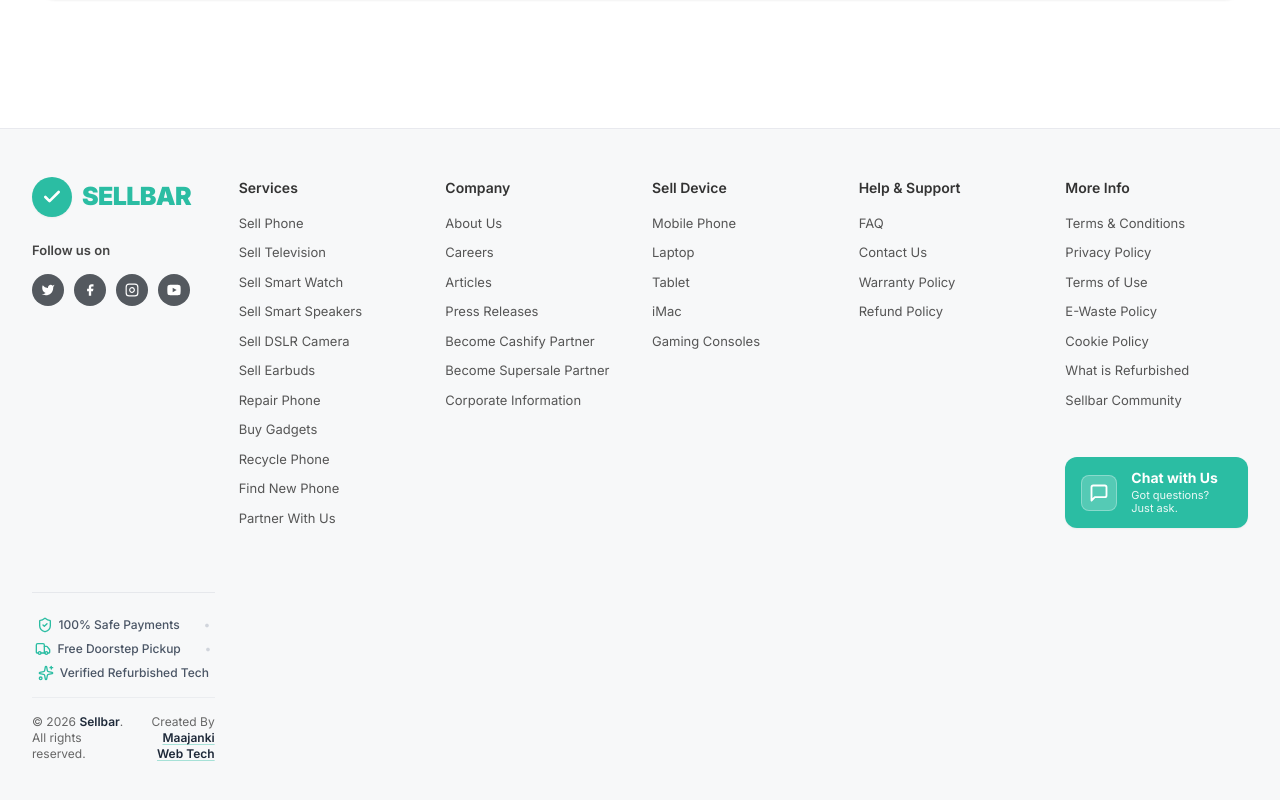
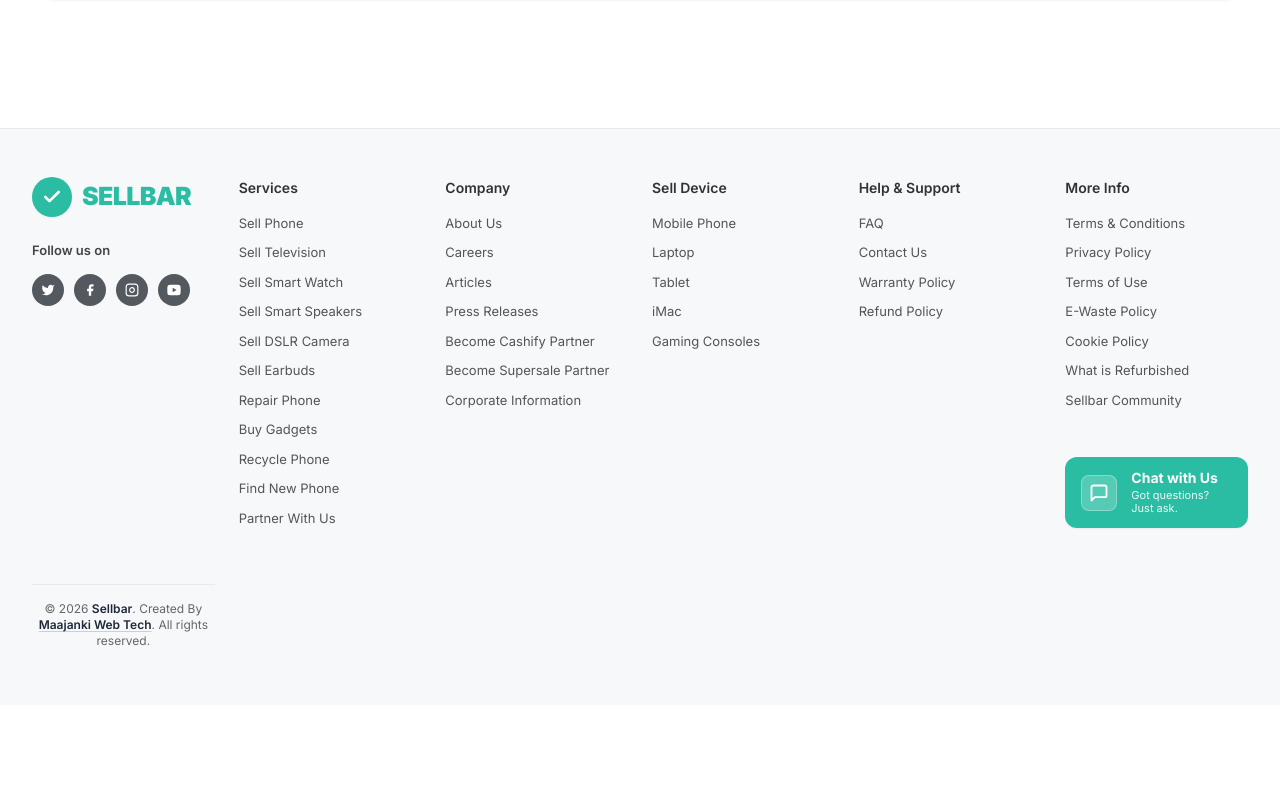
Before and after one commit to sellbar3/SELLBAR_ECOMMERCE, a Next.js app in the folder sellbar-frontend/: page / in a window 1280 px wide. Shown: the part 8235-9035 px from the top of the page. After the commit the page ends 8940 px from the top, so only its background shows below. Built offline with nearby package versions, Linux system fonts and the light colour scheme; no server answers.

Commit message:
Format footer copyright and trust badges into a clean single line row

```diff
--- a/sellbar-frontend/src/components/Footer.jsx
+++ b/sellbar-frontend/src/components/Footer.jsx
@@ -1,6 +1,5 @@
 'use client';
 import Link from 'next/link';
-import { ShieldCheck, Truck, Sparkles } from 'lucide-react';
 export default function Footer() {
   return (<footer className="bg-[#f7f8f9] text-[#555555] border-t border-gray-200/80 text-[13px] mt-16 antialiased">
     {/* Main Footer Container */}
@@ -302,33 +301,11 @@ export default function Footer() {
 
         </div>
 
-        {/* Bottom Copyright & Trust Badges */}
-        <div className="border-t border-gray-200/90 mt-10 pt-6 space-y-4">
-          {/* Trust Highlights */}
-          <div className="flex flex-wrap items-center justify-center gap-x-6 gap-y-2 text-xs font-medium text-gray-600">
-            <span className="inline-flex items-center gap-1.5">
-              <ShieldCheck className="w-4 h-4 text-[#2bbda3]" />
-              <span>100% Safe Payments</span>
-            </span>
-            <span className="hidden sm:inline text-gray-300">•</span>
-            <span className="inline-flex items-center gap-1.5">
-              <Truck className="w-4 h-4 text-[#2bbda3]" />
-              <span>Free Doorstep Pickup</span>
-            </span>
-            <span className="hidden sm:inline text-gray-300">•</span>
-            <span className="inline-flex items-center gap-1.5">
-              <Sparkles className="w-4 h-4 text-[#2bbda3]" />
-              <span>Verified Refurbished Tech</span>
-            </span>
-          </div>
-
-          {/* Copyright & Creator Credit */}
-          <div className="pt-4 border-t border-gray-200/60 flex flex-col sm:flex-row items-center justify-between gap-2.5 text-xs text-[#666666]">
-            <p className="text-center sm:text-left">
-              &copy; 2026 <span className="font-semibold text-gray-800">Sellbar</span>. All rights reserved.
-            </p>
-            <p className="text-center sm:text-right">
-              Created By{' '}
+        {/* Bottom Copyright & Trust Badges (One Single Line Layout) */}
+        <div className="border-t border-gray-200/80 mt-8 pt-4 text-center text-xs text-[#666666]">
+          <p className="m-0 inline-flex flex-wrap items-center justify-center gap-x-2 gap-y-1">
+            <span>
+              &copy; 2026 <strong className="font-semibold text-gray-800">Sellbar</strong>. Created By{' '}
               <a
                 href="https://maajankiwebtech.com"
                 target="_blank"
@@ -337,8 +314,9 @@ export default function Footer() {
               >
                 Maajanki Web Tech
               </a>
-            </p>
-          </div>
+              . All rights reserved.
+            </span>
+          </p>
         </div>
 
       </div>
```
